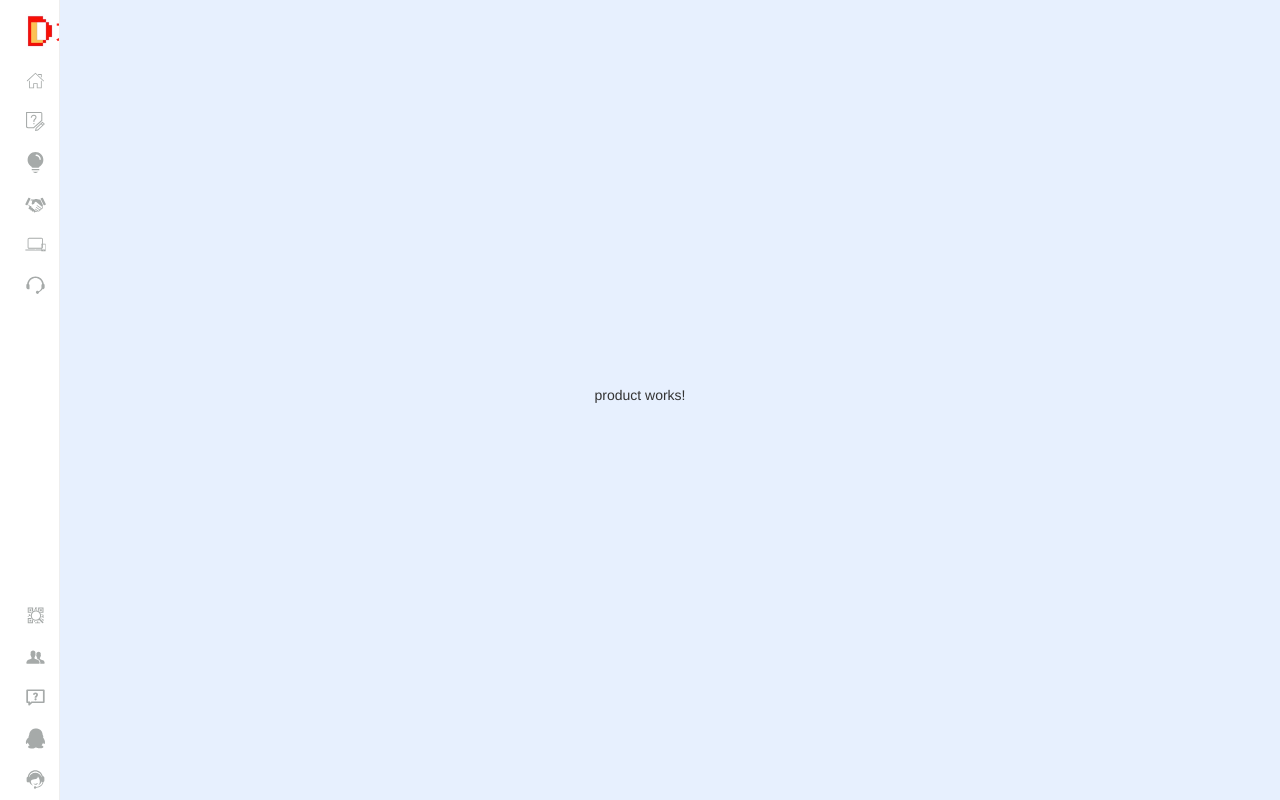
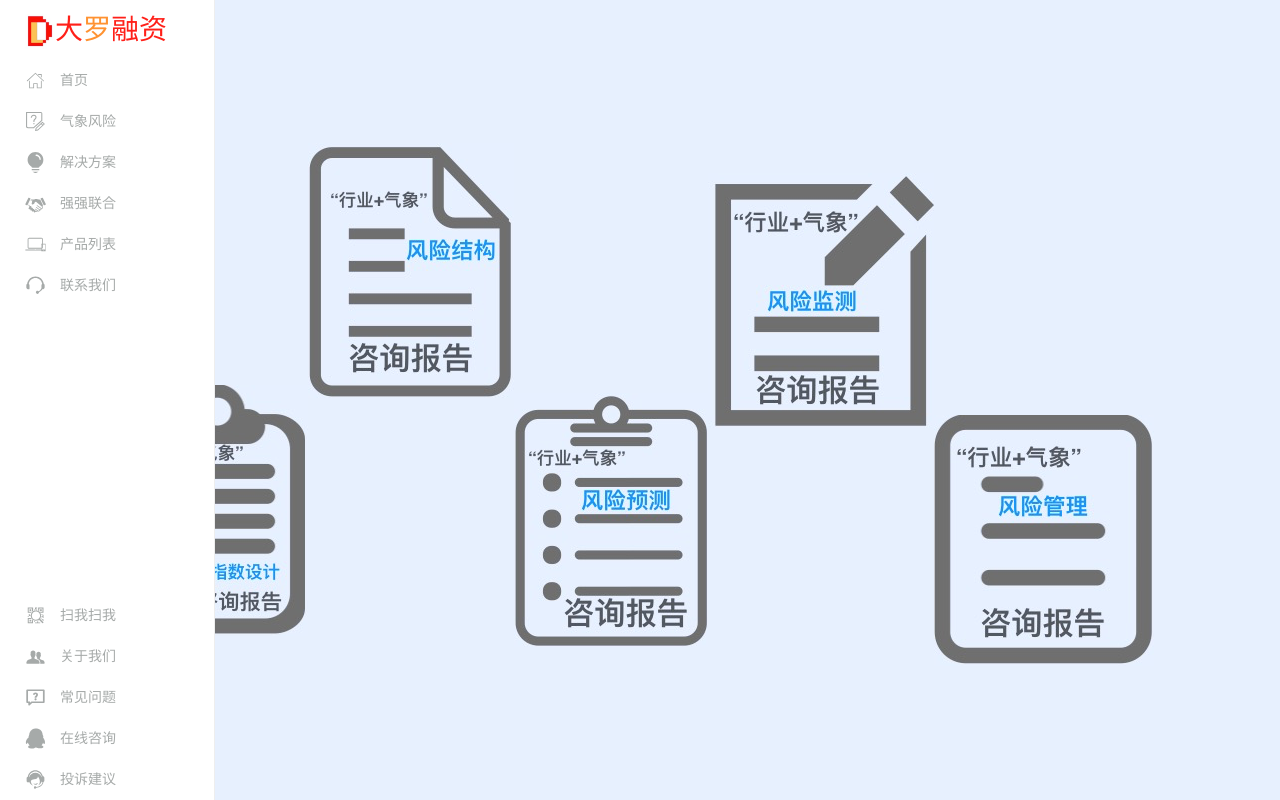
Before and after one commit to fuchao2012/daluo-official, an Angular app: page /product in a window 1280 px wide. Built offline with nearby package versions, Linux system fonts and the light colour scheme.

Commit message:
ADD: 完成产品列表

```diff
--- a/src/app/product/product.component.html
+++ b/src/app/product/product.component.html
@@ -1,3 +1,7 @@
-<p>
-  product works!
-</p>
+<div class="img-container">
+    <img src="../../assets/images/product1.png" style="transform:translateY(110px)" alt="1">
+    <img src="../../assets/images/product2.png" style="transform:translateY(-130px)" alt="2">
+    <img src="../../assets/images/product3.png" style="transform:translateY(120px)" alt="3">
+    <img src="../../assets/images/product4.png" style="transform:translateY(-100px)" alt="4">
+    <img src="../../assets/images/product5.png" style="transform:translateY(140px)" alt="5">
+</div>
--- a/src/app/product/product.component.ts
+++ b/src/app/product/product.component.ts
@@ -2,8 +2,7 @@ import { Component, OnInit } from '@angular/core';
 
 @Component({
   selector: 'app-product',
-  templateUrl: './product.component.html',
-  styleUrls: ['./product.component.css']
+  templateUrl: './product.component.html'
 })
 export class ProductComponent implements OnInit {
 
```
Also changed, not shown: src/app/product/product.component.css (deleted).
